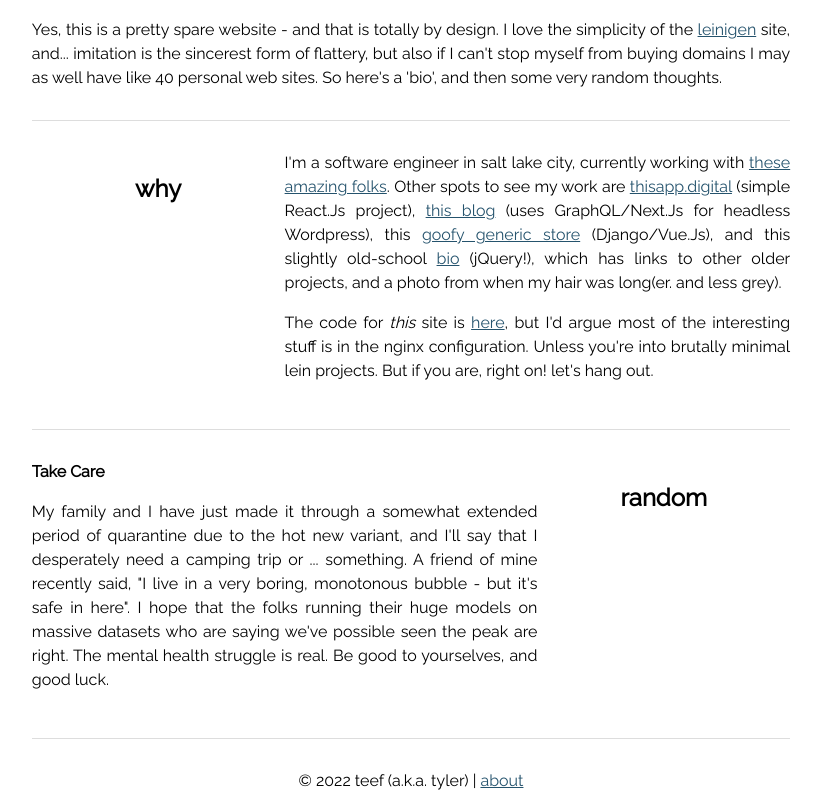
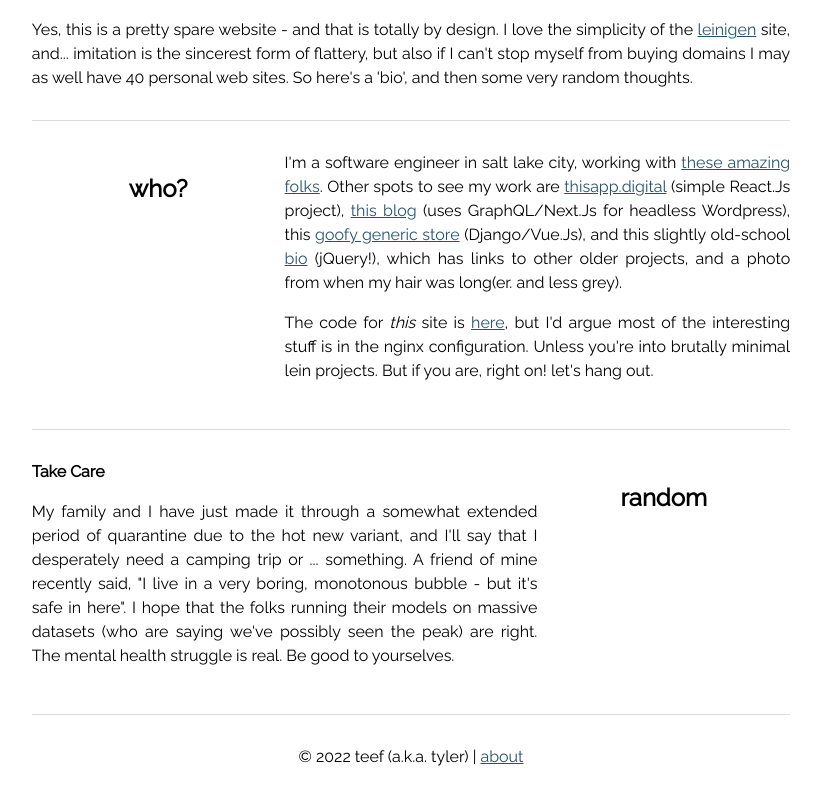
Before and after one commit to tylermorrisford/teefdev, a plain HTML site: page resources/public/index.html in a window 1280 px wide. Shown: the part 101-894 px from the top of the page, without its empty margins (229-1051 px from the left). After the commit the page ends 870 px from the top, so only its background shows below. Drawn offline with Linux system fonts and the light colour scheme.

Commit message:
update home route

```diff
--- a/resources/public/index.html
+++ b/resources/public/index.html
@@ -38,17 +38,17 @@
 <body>
     <div class="centered">
         <h1>teef.dev</h1>
-        <p>Yes, this is a pretty spare website - and that is totally by design. I love the simplicity of the <a href="https://leiningen.org/">leinigen</a> site, and... imitation is the sincerest form of flattery, but also if I can't stop myself from buying domains I may as well have like 40 personal web sites. So here's a 'bio', and then some very random thoughts.</p>
+        <p>Yes, this is a pretty spare website - and that is totally by design. I love the simplicity of the <a href="https://leiningen.org/">leinigen</a> site, and... imitation is the sincerest form of flattery, but also if I can't stop myself from buying domains I may as well have 40 personal web sites. So here's a 'bio', and then some very random thoughts.</p>
         <hr>
         <div class="titleLeft">
-            <div><h2>why</h2></div>
-            <div class="justify">I'm a software engineer in salt lake city, currently working with <a href="https://ctsi.utah.edu/cores-and-services/bmic">these amazing folks</a>. Other spots to see my work are <a href="https://thisapp.digital">thisapp.digital</a> (simple React.Js project), <a href="https://teef.blog">this blog</a> (uses GraphQL/Next.Js for headless Wordpress), this <a href="https://thestore.dev">goofy generic store</a> (Django/Vue.Js), and this slightly old-school <a href="https://tylerford.io/">bio</a> (jQuery!), which has links to other older projects, and a photo from when my hair was long(er. and less grey).
+            <div><h2>who?</h2></div>
+            <div class="justify">I'm a software engineer in salt lake city, working with <a href="https://ctsi.utah.edu/cores-and-services/bmic">these amazing folks</a>. Other spots to see my work are <a href="https://thisapp.digital">thisapp.digital</a> (simple React.Js project), <a href="https://teef.blog">this blog</a> (uses GraphQL/Next.Js for headless Wordpress), this <a href="https://thestore.dev">goofy generic store</a> (Django/Vue.Js), and this slightly old-school <a href="https://tylerford.io/">bio</a> (jQuery!), which has links to other older projects, and a photo from when my hair was long(er. and less grey).
             <p>The code for <em>this</em> site is <a href="https://github.com/tylermorrisford/teefdev">here</a>, but I'd argue most of the interesting stuff is in the nginx configuration. Unless you're into brutally minimal lein projects. But if you are, right on! let's hang out.</p></div>
         </div>
         <hr>
         <div class="titleRight">
             <div class="justify"><strong>Take Care</strong></span>
-            <p>My family and I have just made it through a somewhat extended period of quarantine due to the hot new variant, and I'll say that I desperately need a camping trip or ... something. A friend of mine recently said, "I live in a very boring, monotonous bubble - but it's safe in here". I hope that the folks running their huge models on massive datasets who are saying we've possible seen the peak are right. The mental health struggle is real. Be good to yourselves, and good luck.</p>
+            <p>My family and I have just made it through a somewhat extended period of quarantine due to the hot new variant, and I'll say that I desperately need a camping trip or ... something. A friend of mine recently said, "I live in a very boring, monotonous bubble - but it's safe in here". I hope that the folks running their models on massive datasets (who are saying we've possibly seen the peak) are right. The mental health struggle is real. Be good to yourselves.</p>
             </div>
             <div><h2>random</h2></div>
         </div>
@@ -59,6 +59,7 @@
     </div>
     <script type="text/javascript">
     document.getElementById("year").textContent = new Date().getFullYear();
+    console.log("I'm not on much in the way of social media but you can contact me at \n TYLERFORD - at - GMAIL - dot - com")
     </script>
 </body>
 </html>
```
